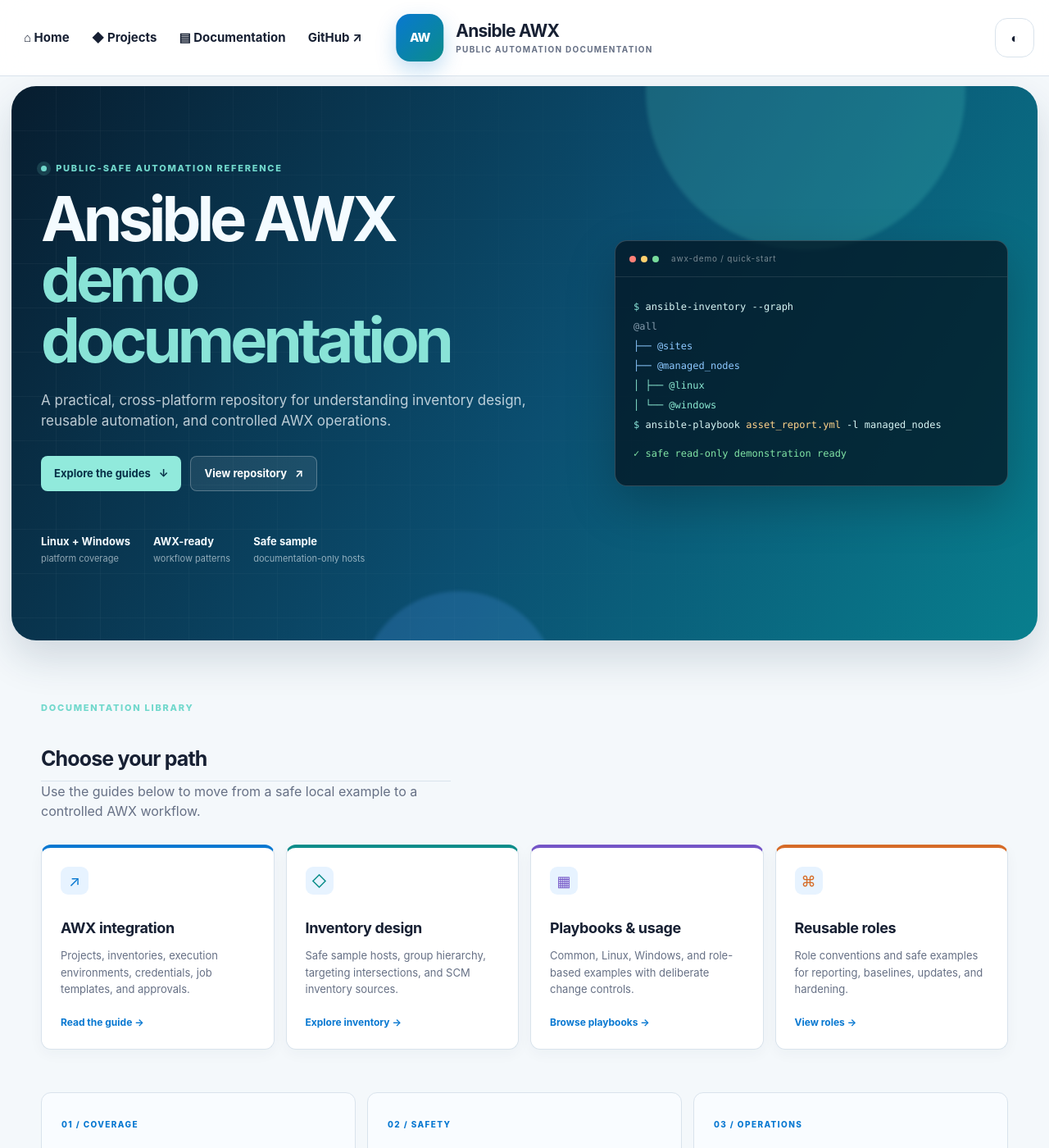
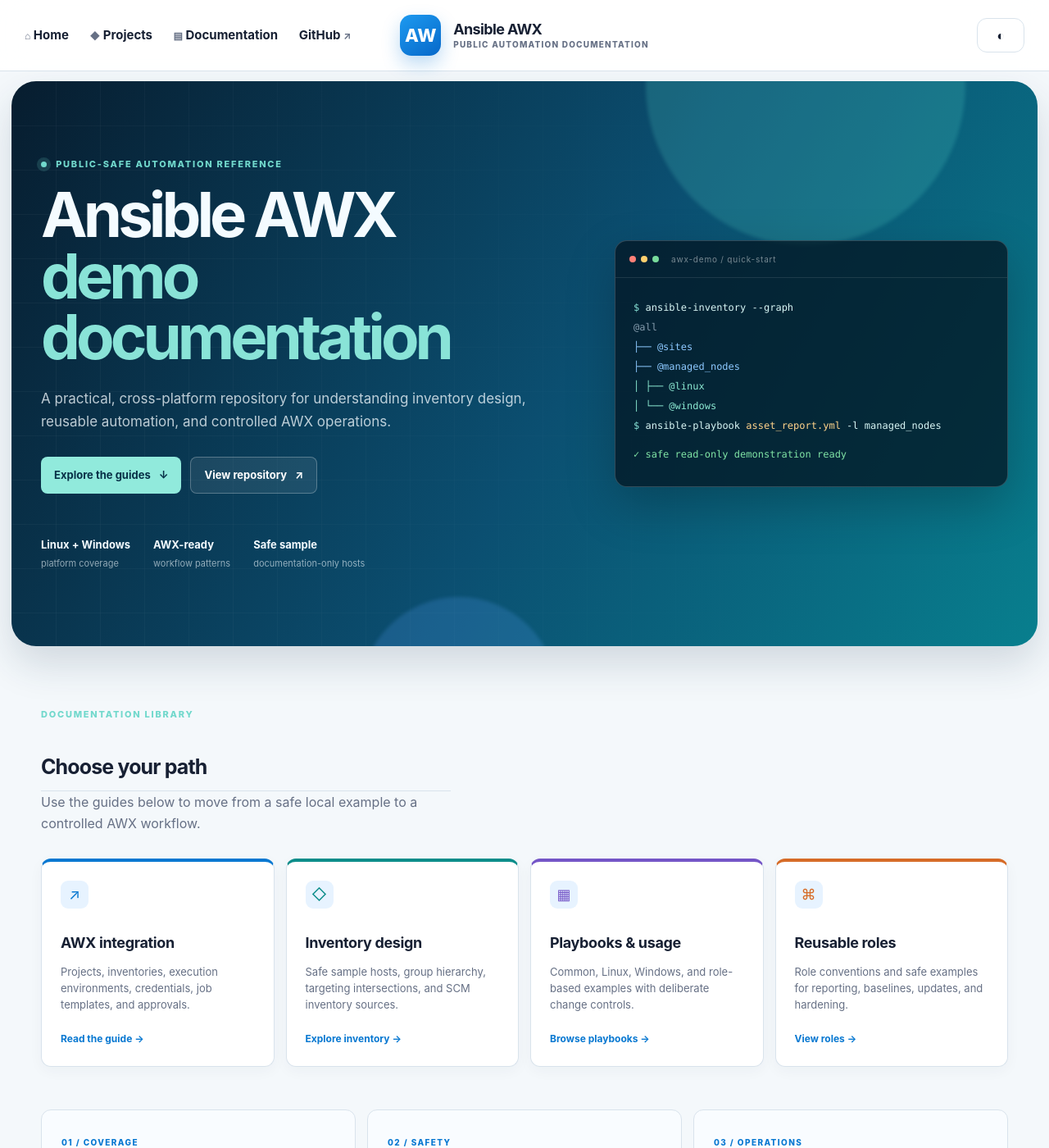
Before and after one commit to andyxuan2010/ansible-awx-demo, a Jekyll site: the page built from index.md, in a window 1280 px wide and 1400 px high. Shown: the whole window at 82% size. Built offline with Jekyll 4.4.1, drawn with Linux system fonts in a browser that asks for light colours.

Commit message:
Publish sanitized AWX demo snapshot 30db040be0b8

```diff
--- a/assets/css/style.scss
+++ b/assets/css/style.scss
@@ -41,7 +41,8 @@ body {
   margin: 0;
   background: var(--canvas);
   color: var(--ink);
-  font: 16px/1.5 Inter, ui-sans-serif, system-ui, -apple-system, BlinkMacSystemFont, "Segoe UI", sans-serif;
+  font: 16px/1.65 Inter, ui-sans-serif, system-ui, -apple-system, BlinkMacSystemFont, "Segoe UI", sans-serif;
+  -webkit-font-smoothing: antialiased;
 }
 a { color: var(--blue); }
 a:hover { color: var(--teal); }
@@ -57,17 +58,18 @@ button:focus-visible, a:focus-visible { outline: 3px solid color-mix(in srgb, va
   background: color-mix(in srgb, var(--panel) 92%, transparent);
   backdrop-filter: blur(16px);
 }
-.nav-inner { position: relative; width: calc(100% - 36px); min-height: 92px; margin: 0 auto; display: flex; align-items: center; justify-content: space-between; gap: 26px; }
-.nav-left { display: flex; align-items: center; gap: 5px; }
-.nav-left a { padding: 10px 11px; border-radius: 8px; color: var(--ink); font-size: 15px; font-weight: 750; text-decoration: none; white-space: nowrap; }
-.nav-left a:hover { color: var(--blue); background: var(--blue-soft); }
-.site-brand { position: absolute; left: 50%; transform: translateX(-50%); display: flex; align-items: center; gap: 15px; color: var(--ink); text-decoration: none; }
-.brand-mark { display: grid; place-items: center; width: 58px; height: 58px; border-radius: 17px; color: #fff; background: linear-gradient(135deg, var(--blue), var(--teal)); font-size: 15px; font-weight: 850; letter-spacing: -.06em; box-shadow: 0 10px 24px rgba(8, 120, 209, .25); }
-.brand-copy { display: flex; flex-direction: column; line-height: 1.05; }
-.brand-copy strong { font-size: 21px; letter-spacing: -.035em; }
-.brand-copy small { margin-top: 6px; color: var(--muted); font-size: 10px; font-weight: 750; letter-spacing: .13em; }
-.nav-right { display: flex; align-items: center; margin-left: auto; }
-.theme-button { display: grid; place-items: center; width: 48px; height: 48px; border: 1px solid var(--line); border-radius: 15px; color: var(--ink); background: var(--panel); cursor: pointer; }
+.nav-inner { width: min(100%, 1940px); min-height: 86px; display: grid; grid-template-columns: 1fr auto 1fr; align-items: center; gap: 28px; margin: 0 auto; padding: 0 30px; }
+.nav-left { display: flex; align-items: center; justify-self: start; gap: clamp(15px, 2vw, 34px); }
+.nav-left a { color: var(--ink); font-size: 15px; font-weight: 700; text-decoration: none; white-space: nowrap; }
+.nav-left a:hover { color: var(--blue); }
+.nav-left a span { color: var(--muted); font-size: 12px; }
+.site-brand { display: flex; align-items: center; justify-self: center; gap: 15px; min-width: max-content; color: var(--ink); text-decoration: none; }
+.brand-mark { display: grid; place-items: center; width: 50px; height: 50px; border-radius: 14px; color: #fff; background: linear-gradient(145deg, #1d9af0, #0768c9); font-size: 22px; font-weight: 800; box-shadow: 0 10px 22px rgba(18, 125, 215, .28); }
+.brand-copy { display: flex; flex-direction: column; gap: 4px; line-height: 1; }
+.brand-copy strong { color: var(--ink); font-size: 18px; letter-spacing: -.035em; }
+.brand-copy small { margin-top: 0; color: var(--muted); font-size: 10px; font-weight: 800; letter-spacing: .12em; }
+.nav-right { display: flex; align-items: center; justify-self: end; gap: 24px; }
+.theme-button { display: inline-flex; align-items: center; justify-content: center; min-width: 58px; min-height: 42px; padding: 0 12px; border: 1px solid var(--line); border-radius: 12px; color: var(--ink); background: var(--panel); cursor: pointer; }
 .theme-button:hover { color: var(--blue); border-color: var(--blue); }
 
 .hero-shell { position: relative; width: min(1536px, calc(100% - 28px)); margin: 12px auto 0; overflow: hidden; border-radius: 30px; color: #f4fbff; background: linear-gradient(120deg, #071d2f 0%, #0b4f71 54%, #087f8e 100%); box-shadow: 0 22px 48px rgba(22, 56, 82, .16); }
@@ -123,4 +125,4 @@ button:focus-visible, a:focus-visible { outline: 3px solid color-mix(in srgb, va
 .site-footer { border-top: 1px solid var(--line); background: var(--panel); }.footer-inner { display: flex; align-items: center; justify-content: space-between; gap: 20px; min-height: 76px; color: var(--muted); font-size: 12px; }.footer-inner a { text-decoration: none; }.footer-inner strong { color: var(--ink); }
 
 @media (max-width: 900px) { .site-brand { position: static; transform: none; margin: 0 auto; }.hero-content { grid-template-columns: 1fr; gap: 45px; }.guide-grid { grid-template-columns: repeat(2, 1fr); }.document-layout { grid-template-columns: 1fr; gap: 28px; }.doc-rail { position: static; }.doc-rail nav { display: grid; grid-template-columns: repeat(2, 1fr); }.rail-note { display: none; } }
-@media (max-width: 640px) { .content-shell, .nav-inner { width: min(100% - 28px, 1180px); }.nav-inner { min-height: 70px; gap: 8px; }.nav-left { gap: 0; }.nav-left a { padding: 7px 4px; font-size: 11px; }.nav-left a:nth-child(2), .nav-left a:nth-child(3) { display: none; }.site-brand { margin-left: 4px; margin-right: auto; gap: 8px; }.brand-mark { width: 39px; height: 39px; border-radius: 12px; font-size: 11px; }.brand-copy strong { font-size: 14px; }.brand-copy small { display: none; }.theme-button { width: 38px; height: 38px; border-radius: 12px; }.hero-shell { width: calc(100% - 16px); border-radius: 22px; }.hero-content { width: min(100% - 36px, 1400px); padding-top: 62px; padding-bottom: 64px; }.hero-copy h1 { font-size: 48px; }.hero-description { font-size: 15px; }.stat-row { gap: 18px; margin-top: 35px; }.guide-grid, .feature-grid { grid-template-columns: 1fr; }.home-content { padding-top: 52px; }.section-intro { display: block; }.section-intro p:last-child { margin-top: 10px; }.doc-rail nav { grid-template-columns: 1fr; }.footer-inner { align-items: flex-start; flex-direction: column; justify-content: center; padding: 18px 0; } }
+@media (max-width: 640px) { .content-shell, .nav-inner { width: min(100% - 28px, 1180px); }.nav-inner { min-height: 70px; gap: 8px; padding: 0; }.nav-left { gap: 0; }.nav-left a { padding: 7px 4px; font-size: 11px; }.nav-left a:nth-child(2), .nav-left a:nth-child(3) { display: none; }.site-brand { margin-left: 4px; margin-right: auto; gap: 8px; }.brand-mark { width: 39px; height: 39px; border-radius: 12px; font-size: 11px; }.brand-copy strong { font-size: 14px; }.brand-copy small { display: none; }.theme-button { min-width: 38px; min-height: 38px; width: 38px; height: 38px; border-radius: 12px; }.hero-shell { width: calc(100% - 16px); border-radius: 22px; }.hero-content { width: min(100% - 36px, 1400px); padding-top: 62px; padding-bottom: 64px; }.hero-copy h1 { font-size: 48px; }.hero-description { font-size: 15px; }.stat-row { gap: 18px; margin-top: 35px; }.guide-grid, .feature-grid { grid-template-columns: 1fr; }.home-content { padding-top: 52px; }.section-intro { display: block; }.section-intro p:last-child { margin-top: 10px; }.doc-rail nav { grid-template-columns: 1fr; }.footer-inner { align-items: flex-start; flex-direction: column; justify-content: center; padding: 18px 0; } }
```
